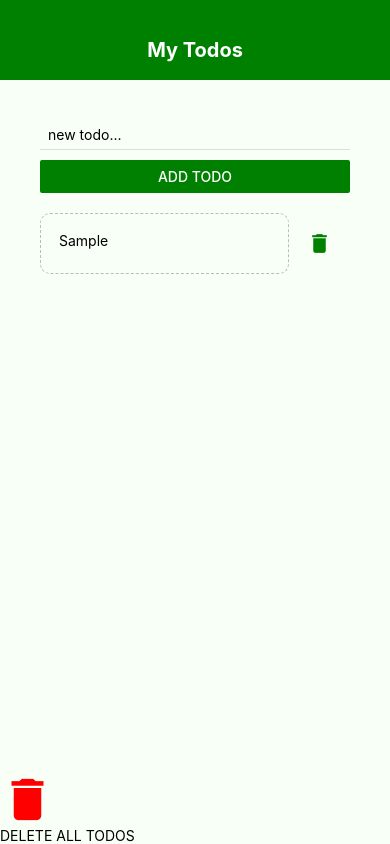
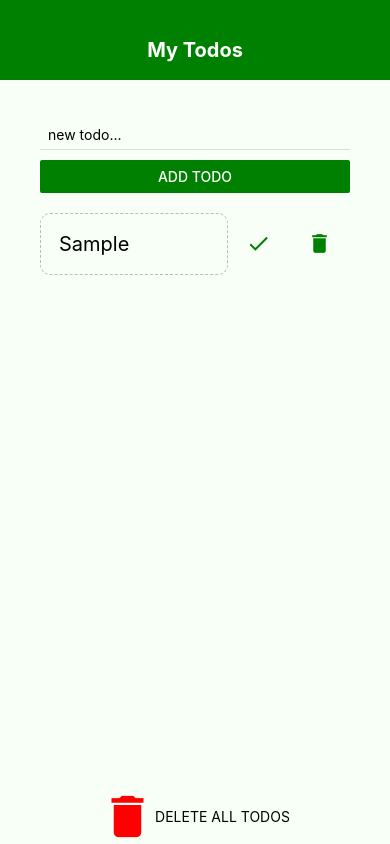
Before and after one commit to MrWhoBird/reactnativeToDoApp, a React Native app: screen / in a window 390 px wide. Both pictures are taken after typing "Sample" into the empty fields and a click on the button "ADD TODO". Built offline with nearby package versions, Linux system fonts and the light colour scheme.

Commit message:
rdy to use

```diff
--- a/App.js
+++ b/App.js
@@ -11,6 +11,20 @@ export default function App() {
   //state creates state for component
   const [todos, setTodos] = useState([]);
 
+  //-------------------------------------------------------------------------------------------------------
+
+  //effect runs code at every render (also when the state changes)
+  useEffect(() => {
+    getData();
+  }, []);
+
+  useEffect(() => {
+    storeData(todos);
+  }, [todos]);
+
+  //-------------------------------------------------------------------------------------------------------
+
+  //load data from local storage
   const getData = async () => {
     try {
       const todos = await AsyncStorage.getItem('todos')
@@ -22,6 +36,7 @@ export default function App() {
     }
   }
 
+  //save data in local storage
   const storeData = async (todos) => {
     try {
       const stringifyTodos = JSON.stringify(todos)
@@ -31,23 +46,14 @@ export default function App() {
     }
   }
 
-  //effect runs code at every render (also when the state changes)
-  useEffect(() => {
-    getData();
-  }, []);
-
-  useEffect(() => {
-    storeData(todos);
-  }, [todos]);
-
   //delete todo
-  const pressHandler = (key) => {
+  const deleteHandler = (key) => {
     Alert.alert(
       '',
       'Do you really want to delete this Todo?',
       [
       {text: 'Sure', onPress: () => {
-        setTodos((prevTodos) => {
+        setTodos(prevTodos => {
           return prevTodos.filter(todo => todo.key != key);
         });
       }
@@ -55,7 +61,14 @@ export default function App() {
       {text: 'No, keep it'}
       ]
     )
+  }
 
+  //set todo as completed
+  const completeHandler = key => {
+    const updatedTodo = todos.map(todo => {
+      return todo.key == key ? {...todo, completed: !todo.completed} : todo
+    })
+    setTodos(updatedTodo)
   }
 
   //add todo
@@ -71,7 +84,7 @@ export default function App() {
           ]
         )
         return [
-          {text: text, key: id},
+          {text: text, completed: false , key: id},
           ...prevTodos
         ];
       });
@@ -86,6 +99,8 @@ export default function App() {
     }
   }
 
+  //-------------------------------------------------------------------------------------------------------
+
   return (
     <TouchableWithoutFeedback onPress={() => Keyboard.dismiss()}>
       <View style={styles.container}>
@@ -98,14 +113,13 @@ export default function App() {
             <FlatList
               data={todos}
               renderItem={( {item} ) => (
-                // <Text>{item.text}</Text>
-                <TodoItem item={item} pressHandler={pressHandler}/>
+                <TodoItem item={item} deleteHandler={deleteHandler} completeHandler={completeHandler}/>
               )}
             />
           </View>
         </View>
 
-        <TouchableOpacity onPress={() => setTodos([])}>
+        <TouchableOpacity style={styles.deleteAll} onPress={() => setTodos([])}>
           <MaterialIcons name='delete' size={55} color='red'/>
           <Text>DELETE ALL TODOS</Text>
         </TouchableOpacity>
@@ -123,13 +137,17 @@ const styles = StyleSheet.create({
   content: {
     flex: 1,
     padding: 40,
+    // backgroundColor: 'yellow'
   },
   list: {
     flex: 1,
     marginTop: 20,
+    // backgroundColor: 'red'
+  },
+  deleteAll: {
+    // backgroundColor: 'blue',
+    flexDirection: 'row',
+    alignItems: 'center',
+    justifyContent: 'center'
   }
 });
-
-//textDecorationLine: todo?.completed ? 'linethrough' : 'none'
-//!todo?.completed && if todo is not completed
-//add btn to mark as completed 27:00
--- a/components/todoItem.js
+++ b/components/todoItem.js
@@ -3,18 +3,27 @@ import { StyleSheet, Text, TouchableOpacity, View } from 'react-native';
 import { MaterialIcons } from '@expo/vector-icons';
 
 
-export default function TodoItem({ item, pressHandler }) {
+export default function TodoItem({ item, deleteHandler, completeHandler }) {
 
   return (
     <View style={styles.main}>
 
       <TouchableOpacity style={styles.main}>
         <View style={styles.item}>
-          <Text>{item.text}</Text>
+          <Text style={{
+            textDecorationLine: item.completed?'line-through':'none',
+            fontSize: 20
+          }}>
+            {item.text}
+          </Text>
         </View>
       </TouchableOpacity>
 
-      <TouchableOpacity style={styles.icon} onPress={() => pressHandler(item.key)}>
+      <TouchableOpacity style={styles.icon} onPress={() => completeHandler(item.key)}>
+        <MaterialIcons name='done' size={25} color='green'/>
+      </TouchableOpacity>
+
+      <TouchableOpacity style={styles.icon} onPress={() => {deleteHandler(item.key)}}>
         <MaterialIcons name='delete' size={25} color='green'/>
       </TouchableOpacity>
 
@@ -36,11 +45,7 @@ const styles = StyleSheet.create({
     borderRadius: 10,
     flex: 1
   },
-  itemText: {
-    marginLeft: 10,
-  },
   icon: {
-    padding: 18,
-    marginBottom: 15,
+    padding: 18
   }
 });
```
